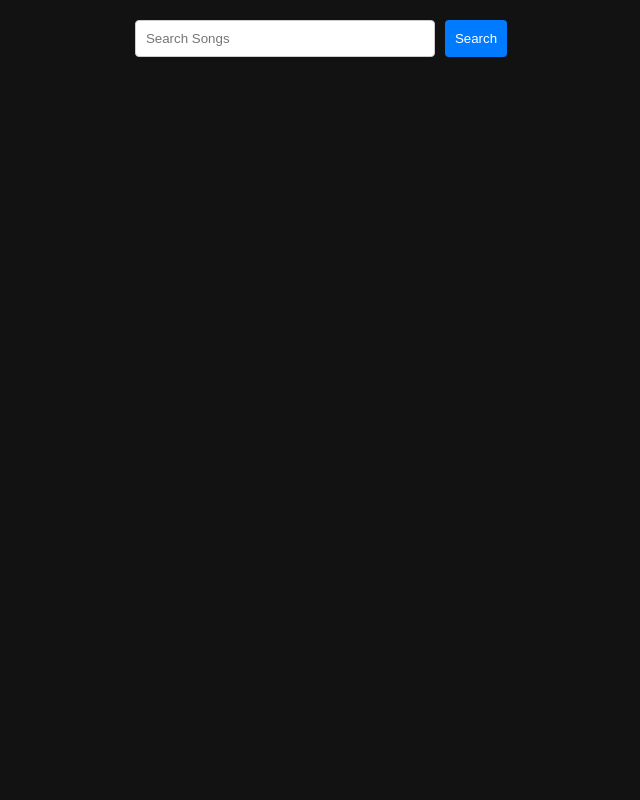
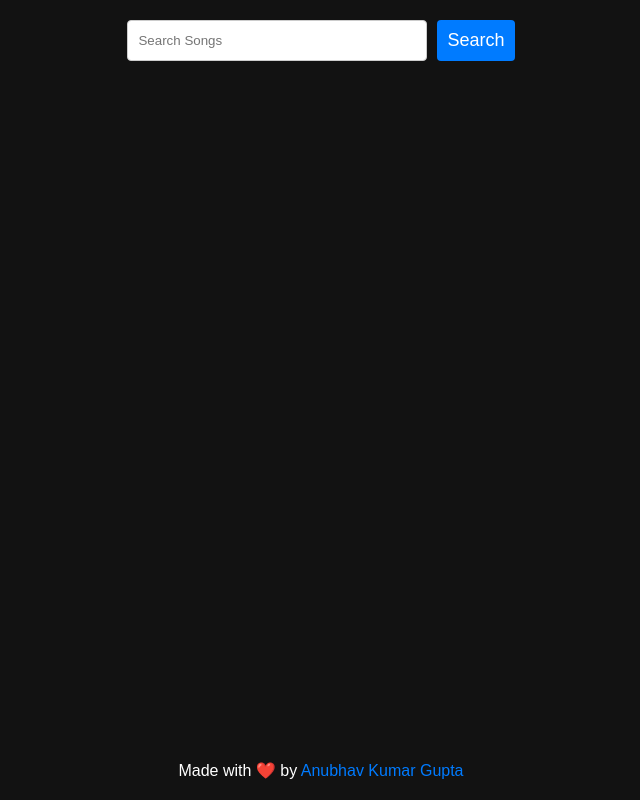
Before and after one commit to AnubhavKumarGupta/music_player_api, a plain HTML site: page index.html in a window 1280 px wide. Shown: the whole page, without its empty margins (319-959 px from the left). Drawn offline with Linux system fonts and the light colour scheme.

Commit message:
Add files via upload

```diff
--- a/index.html
+++ b/index.html
@@ -7,14 +7,19 @@
     <link rel="stylesheet" href="style.css">
 </head>
 <body>
-    <div class="search-container">
-        <input type="text" id="search-input" placeholder="Search Songs">
-        <button id="search-button">Search</button>
+    <div class="content">
+        <div class="search-container">
+            <input type="text" id="search-input" placeholder="Search Songs">
+            <button id="search-button">Search</button>
+        </div>
+
+        <div id="results"></div> <!-- Results will be placed here -->
+
     </div>
 
-
-    <div id="results"></div> <!-- Results will be placed over the image -->
-
+    <div class="footer">
+        <p>Made with <span> ❤️ </span> by <a href="https://www.linkedin.com/in/anubhav2109/" target="_blank">Anubhav Kumar Gupta</a></p>
+    </div>
     <script src="script.js"></script>
 </body>
 </html>
--- a/style.css
+++ b/style.css
@@ -7,13 +7,21 @@
 body {
     display: flex;
     flex-direction: column;
-    justify-content: center;
-    align-items: center;
+    justify-content: space-between;
+    min-height: 100vh;
     font-family: Arial, sans-serif;
     background-color: #121212;
     color: white;
     margin: 0;
     padding: 0;
+}
+
+.content {
+    flex-grow: 1; /* Allow the content to take up remaining space */
+    display: flex;
+    flex-direction: column;
+    justify-content: flex-start;
+    align-items: center;
 }
 
 .search-container {
@@ -37,6 +45,7 @@ body {
     color: white;
     border-radius: 4px;
     cursor: pointer;
+    font-size: 18px;
 }
 
 #results {
@@ -65,11 +74,20 @@ body {
 .song:hover {
     box-shadow: 2px 3px 10px green;
     transform: scale(1.05);
+    background-color: #333;
+    color: white;
+    border: 2px solid #FF5733;
+    font-size: 1.3rem;
+    transition: all 0.3s ease;
+    -webkit-transform: scale(1.05);
+    -moz-transform: scale(1.05);
+    -ms-transform: scale(1.05);
+    -o-transform: scale(1.05);
 }
 
 .song img {
-    height: 150px;
-    border-radius: 10px;
+    height: 200px;
+    border-radius: 12px;
     max-width: 100%;
 }
 
@@ -88,6 +106,22 @@ body {
 .song audio {
     width: 100%;
     margin-top: 10px;
+}
+
+/* Footer Styling */
+.footer {
+    text-align: center;
+    margin-top: 20px;
+    padding: 20px;
+}
+
+.footer a {
+    color: #007BFF;
+    text-decoration: none;
+}
+
+.footer span {
+    color: red;
 }
 
 /* Responsive Design */
```
Also changed, not shown: demo1.png (added), demo2.png (added), demo3.png (added).
